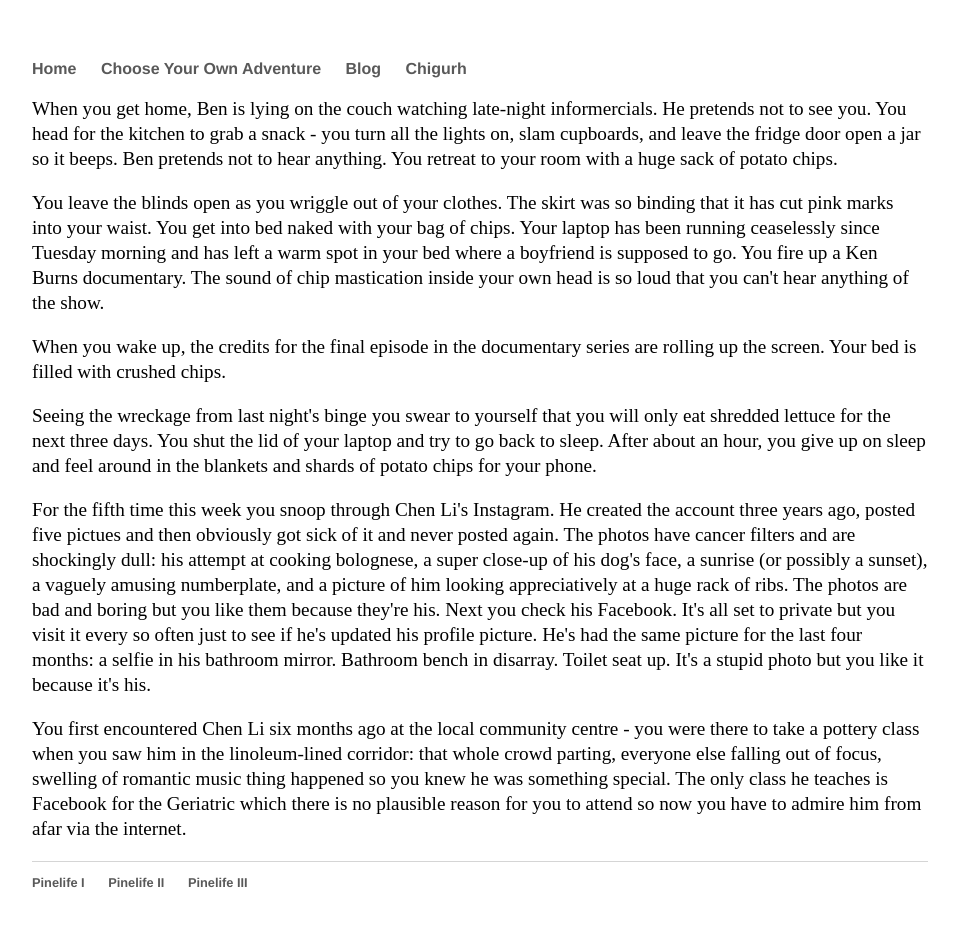
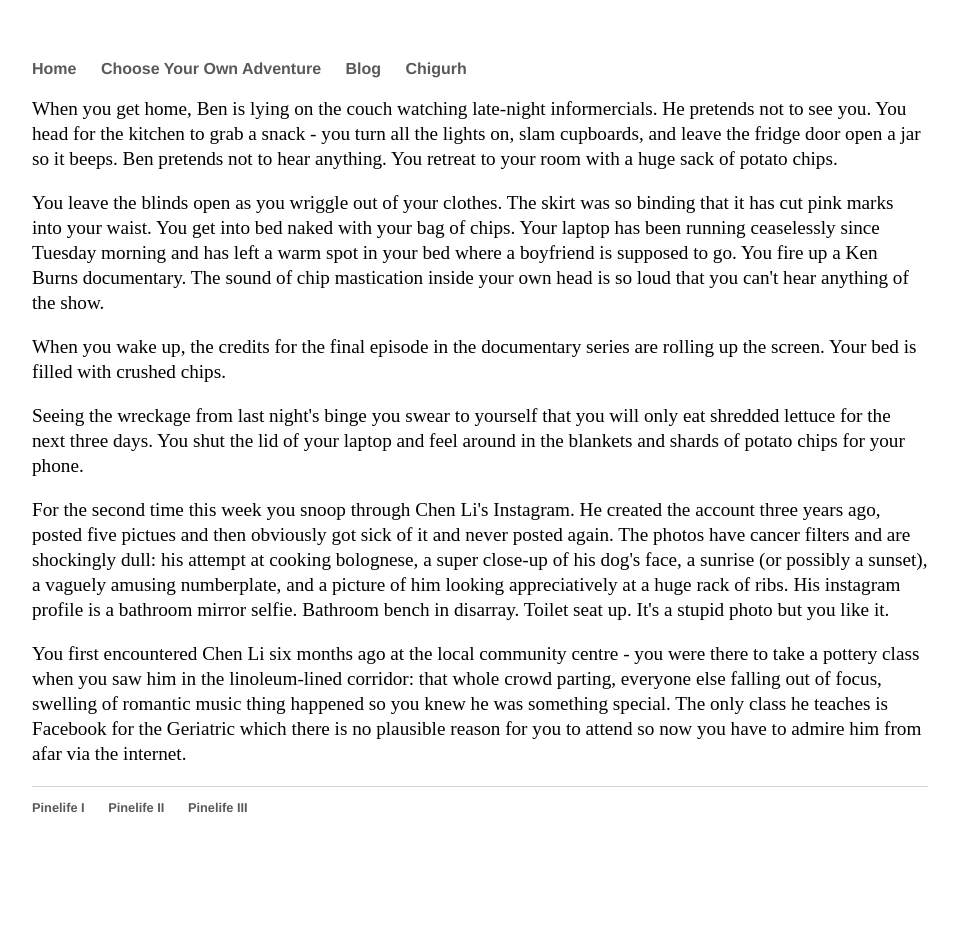
Before and after one commit to Pinelife/pinelife.github.io, a Jekyll site: the page built from Hellhole/Room5.html, in a window 1280 px wide. Shown: the whole page, without its empty margins (160-1119 px from the left). Built offline with Jekyll 4.4.1, drawn with Linux system fonts in a browser that asks for light colours; after the commit the page ends 900 px from its top, so only the background shows below that.

Commit message:
Update Room5.html

```diff
--- a/Hellhole/Room5.html
+++ b/Hellhole/Room5.html
@@ -15,15 +15,14 @@ When you wake up, the credits for the final episode in the documentary series ar
   crushed chips.
 </p>
 
-<p>Seeing the wreckage from last night's binge you swear to yourself that you will only eat shredded lettuce for the next three days. You shut the lid of your laptop and try to go back to sleep. After about an hour, you give up on sleep and feel around in the blankets and shards of potato chips for your phone.</p>
+<p>Seeing the wreckage from last night's binge you swear to yourself that you will only eat shredded lettuce for the next three days.
+	You shut the lid of your laptop and feel around in the blankets and shards of potato chips for your phone.</p>
 
-<p>For the fifth time this week you snoop through Chen Li's Instagram. He created the account three years ago, posted five pictues
+<p>For the second time this week you snoop through Chen Li's Instagram. He created the account three years ago, posted five pictues
   and then obviously got sick of it and never posted again. The photos have cancer filters and are shockingly dull: his attempt at
   cooking bolognese, a super close-up of his dog's face, a sunrise (or possibly a sunset), a vaguely amusing numberplate, and a
-  picture of him looking appreciatively at a huge rack of ribs. The photos are bad and boring but you like them because they're his.
-  Next you check his Facebook. It's all set to private but you visit it every so often just to see if he's updated his profile
-  picture. He's had the same picture for the last four months: a selfie in his bathroom mirror. Bathroom bench in disarray. Toilet
-  seat up. It's a stupid photo but you like it because it's his.</p>
+  picture of him looking appreciatively at a huge rack of ribs. His instagram profile is a bathroom mirror selfie.
+	Bathroom bench in disarray. Toilet seat up. It's a stupid photo but you like it.</p>
 
 <p>
 	You first encountered Chen Li six months ago at the local community centre - you were there to take a pottery class when you saw
```
